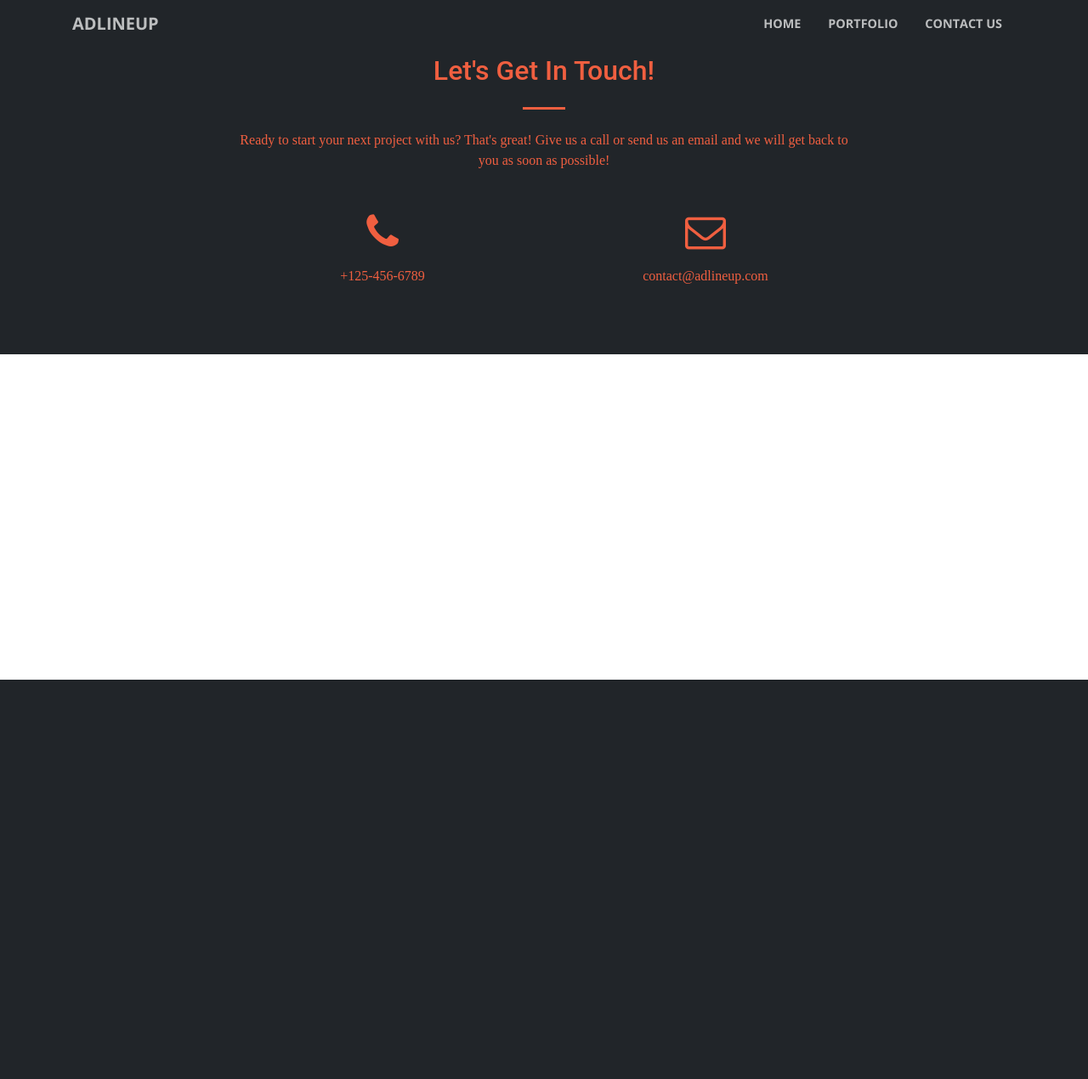
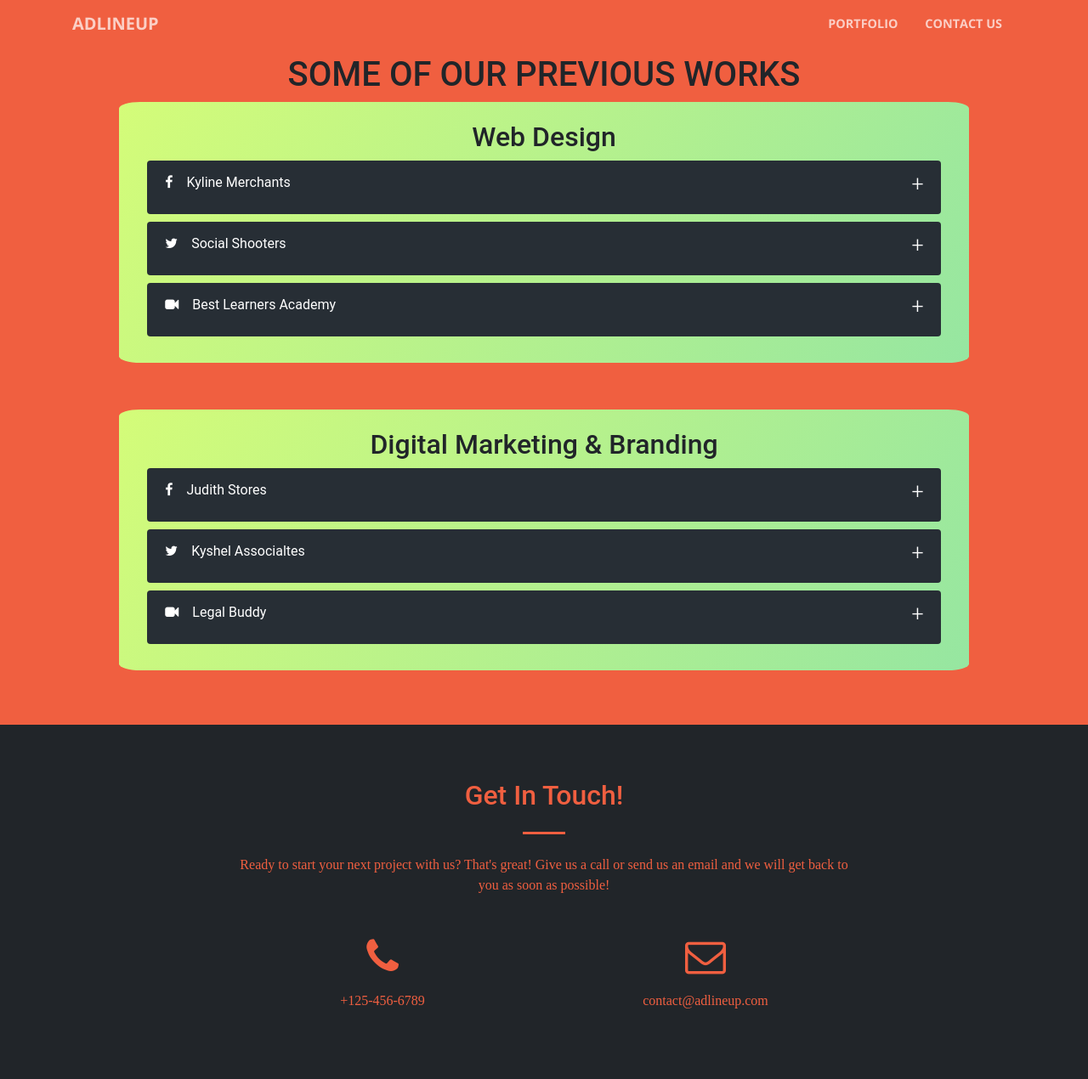
Before and after one commit to Proyce/adl, a PHP site: page /portfolio.html in a window 1280 px wide. Shown: the whole page at 85% size. Before the commit the page ends 800 px from the top, so only its background shows below. Run offline with PHP 8.4, Linux system fonts and the light colour scheme.

Commit message:
Work on the portfolio page

```diff
--- a/css/custom.css
+++ b/css/custom.css
@@ -44,6 +44,10 @@ body{
 
 section {
     padding: 4rem 0;
+}
+
+.separator{
+  margin: 5% auto;
 }
 
 
--- a/index.html
+++ b/index.html
@@ -100,7 +100,7 @@
               <h2>Services</h2>
 
               <div class="ziehharmonika">
-                <h3><i class="fa fa-envelope-o mb-3 sr-contact"> &nbsp;&nbsp;&nbsp; </i>Who we are</h3>
+                <h3><i class="fa fa-male mb-3 sr-contact"> &nbsp;&nbsp;&nbsp; </i>Who we are</h3>
                 <div>
                   <p>Lorem ipsum dolor sit amet, consectetur adipisicing elit. Eligendi commodi facere odit alias velit ducimus accusantium maiores, mollitia vitae eum quae maxime labore, quia non consequatur culpa similique, molestiae dicta.</p>
                   <div class="text-center">
--- a/portfolio.html
+++ b/portfolio.html
@@ -9,7 +9,6 @@
     <meta name="author" content="">
 
     <title>AdLineup</title>
-
     <!-- #IE HTML5 fix ================================--><!--[if IE]><script src="https://html5shiv.googlecode.com/svn/trunk/html5.js"></script><![endif]-->
 
     <!-- Bootstrap core CSS -->
@@ -26,8 +25,8 @@
     <!-- Custom styles for this template -->
     <link href="css/custom.min.css" rel="stylesheet">
     <link href="css/custom.css" rel="stylesheet">
-    <link href="css/accordion-desktop.css" rel="stylesheet">
 
+    <link href="accordion/src/ziehharmonika.css" rel="stylesheet" type="text/css">
   </head>
 
   <body id="page-top">
@@ -41,15 +40,9 @@
         </button>
         <div class="collapse navbar-collapse" id="navbarResponsive">
           <ul class="navbar-nav ml-auto">
-
-   			<li class="nav-item">
-              <a class="nav-link js-scroll-trigger" href="index.html">Home</a>
-            </li>
-
             <li class="nav-item">
               <a class="nav-link js-scroll-trigger" href="#">Portfolio</a>
             </li>
-
             <li class="nav-item">
               <a class="nav-link js-scroll-trigger" href="contact.html">Contact Us</a>
             </li>
@@ -58,15 +51,84 @@
       </div>
     </nav>
 
-    <div class="divider bg-dark"></div>
+    <section class="bg-orange" id="portfolio">
+        <div class="container">
 
+          <div class="row">
+            <div class="col-md-10 col-md-offset-1 col-md-12 text-center">
+              <h1>SOME OF OUR PREVIOUS WORKS</h1>
+            </div>
+          </div>
+
+          <div class="row">
+            <div class="col-md-10 col-md-offset-1 col-md-12 text-center">
+
+            <div class="jquery-script-clear"></div>
+
+            <div class="accordion-container">
+
+              <h2>Web Design</h2>
+
+              <div class="ziehharmonika">
+
+                <h3><i class="fa fa-facebook mb-3 sr-contact"> &nbsp;&nbsp;&nbsp; </i>Kyline Merchants</h3>
+                <div>
+                  <p>Consectetur adipisicing elit. Eligendi commodi facere odit alias velit ducimus accusantium maiores, mollitia vitae eum quae maxime labore, quia non consequatur culpa similique, molestiae dicta.</p>
+                </div>
+                <h3><i class="fa fa-twitter mb-3 sr-contact"> &nbsp;&nbsp;&nbsp; </i>Social Shooters</h3>
+                <div>
+                  <p>Endi commodi facere odit alias velit ducimus accusantium maiores, mollitia vitae eum quae maxime labore, quia non consequatur culpa similique, molestiae dicta.</p>
+                </div>
+                <h3><i class="fa fa-video-camera mb-3 sr-contact"> &nbsp;&nbsp;&nbsp; </i>Best Learners Academy</h3>
+                <div>
+                  <p>Endi commodi facere odit alias velit ducimus accusantium maiores, mollitia vitae eum quae maxime labore, quia non consequatur culpa similique, molestiae dicta.</p>
+                </div>
+
+              </div>
+
+            </div>
+
+
+            <div class="jquery-script-clear"></div>
+
+            <div class="separator"></div>
+
+            <div class="accordion-container">
+
+               <h2>Digital Marketing & Branding</h2>
+
+              <div class="ziehharmonika">
+
+                <h3><i class="fa fa-facebook mb-3 sr-contact"> &nbsp;&nbsp;&nbsp; </i>Judith Stores</h3>
+                <div>
+                  <p>Consectetur adipisicing elit. Eligendi commodi facere odit alias velit ducimus accusantium maiores, mollitia vitae eum quae maxime labore, quia non consequatur culpa similique, molestiae dicta.</p>
+                </div>
+                <h3><i class="fa fa-twitter mb-3 sr-contact"> &nbsp;&nbsp;&nbsp; </i>Kyshel Associaltes</h3>
+                <div>
+                  <p>Endi commodi facere odit alias velit ducimus accusantium maiores, mollitia vitae eum quae maxime labore, quia non consequatur culpa similique, molestiae dicta.</p>
+                </div>
+                <h3><i class="fa fa-video-camera mb-3 sr-contact"> &nbsp;&nbsp;&nbsp; </i>Legal Buddy</h3>
+                <div>
+                  <p>Endi commodi facere odit alias velit ducimus accusantium maiores, mollitia vitae eum quae maxime labore, quia non consequatur culpa similique, molestiae dicta.</p>
+                </div>
+
+              </div>
+
+            </div>
+
+
+
+          </div>
+        </div>
+      </div>
+    </section>
 
 
     <footer class="bg-dark text-orange" id="contact">
       <div class="container">
         <div class="row">
           <div class="col-lg-8 mx-auto text-center">
-            <h2 class="section-heading">Let's Get In Touch!</h2>
+            <h2 class="section-heading">Get In Touch!</h2>
             <hr class="my-4 center">
             <p class="mb-5">Ready to start your next project with us? That's great! Give us a call or send us an email and we will get back to you as soon as possible!</p>
           </div>
@@ -86,6 +148,8 @@
       </div>
     </footer>
 
+    </div>
+
     <!-- Bootstrap core JavaScript -->
     <script src="vendor/jquery/jquery.min.js"></script>
     <script src="vendor/bootstrap/js/bootstrap.bundle.min.js"></script>
@@ -98,6 +162,29 @@
     <!-- Custom scripts for this template -->
     <script src="js/custom.min.js"></script>
 
+    <script src="accordion/src/ziehharmonika.js"></script>
+    <script>
+      $(document).ready(function() {
+        $('.ziehharmonika').ziehharmonika({
+          collapsible: true,
+          prefix: ''
+        });
+      });
+    </script>
+    <script type="text/javascript">
+      var _gaq = _gaq || [];
+      _gaq.push(['_setAccount', 'UA-36251023-1']);
+      _gaq.push(['_setDomainName', 'jqueryscript.net']);
+      _gaq.push(['_trackPageview']);
+
+      (function() {
+        var ga = document.createElement('script'); ga.type = 'text/javascript'; ga.async = true;
+        ga.src = ('https:' == document.location.protocol ? 'https://ssl' : 'http://www') + '.google-analytics.com/ga.js';
+        var s = document.getElementsByTagName('script')[0]; s.parentNode.insertBefore(ga, s);
+      })();
+    </script>
+
+
   </body>
 
 </html>
```
